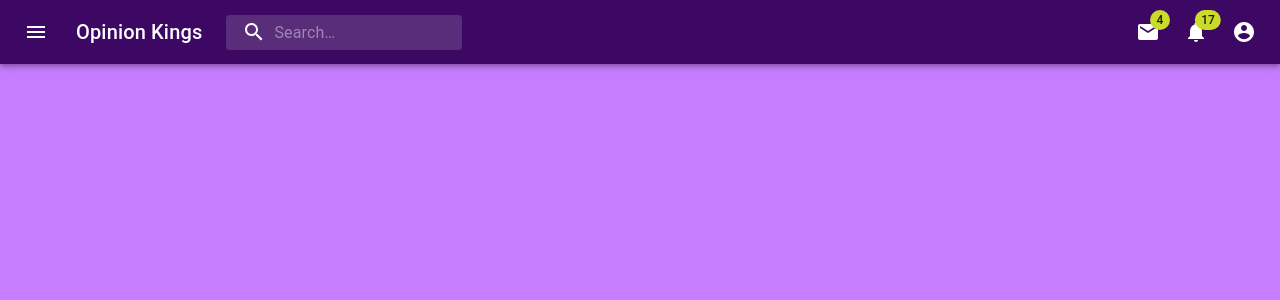
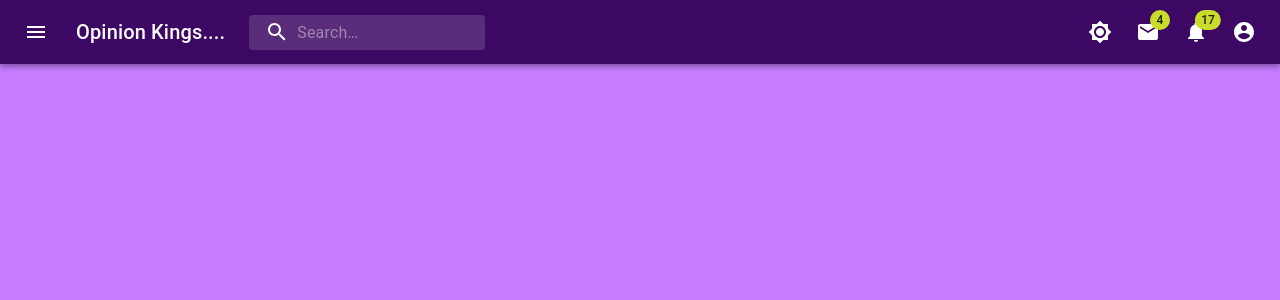
Before and after one commit to Hypermona/opinionkings, a React (Create React App) app: page / in a window 1280 px wide. Shown: the top 300 px of the page. Built offline with nearby package versions, Linux system fonts and the light colour scheme.

Commit message:
Feat: add dark theme button

```diff
--- a/src/Components/Header/Header.jsx
+++ b/src/Components/Header/Header.jsx
@@ -14,6 +14,10 @@ import AccountCircle from "@material-ui/icons/AccountCircle";
 import MailIcon from "@material-ui/icons/Mail";
 import NotificationsIcon from "@material-ui/icons/Notifications";
 import MoreIcon from "@material-ui/icons/MoreVert";
+import Brightness7Icon from "@material-ui/icons/Brightness7";
+import Brightness4Icon from "@material-ui/icons/Brightness4";
+import { useDispatch, useSelector } from "react-redux";
+import { setTheme } from "../../Redux/theme";
 
 const useStyles = makeStyles((theme) => ({
   grow: {
@@ -83,6 +87,8 @@ export default function Header() {
   const classes = useStyles();
   const [anchorEl, setAnchorEl] = React.useState(null);
   const [mobileMoreAnchorEl, setMobileMoreAnchorEl] = React.useState(null);
+  const dispatch = useDispatch();
+  const { preferedTheme } = useSelector((state) => state.theme);
 
   const isMenuOpen = Boolean(anchorEl);
   const isMobileMenuOpen = Boolean(mobileMoreAnchorEl);
@@ -132,8 +138,14 @@ export default function Header() {
       onClose={handleMobileMenuClose}
     >
       <MenuItem>
+        <IconButton>
+          <Brightness7Icon />
+          <Brightness4Icon />
+        </IconButton>
+      </MenuItem>
+      <MenuItem>
         <IconButton aria-label="show 4 new mails" color="inherit">
-          <Badge badgeContent={4} color="secondary">
+          <Badge badgeContent={1} color="secondary">
             <MailIcon />
           </Badge>
         </IconButton>
@@ -174,7 +186,7 @@ export default function Header() {
             <MenuIcon />
           </IconButton>
           <Typography className={classes.title} variant="h6" noWrap>
-            Opinion Kings
+            Opinion Kings....
           </Typography>
           <div className={classes.search}>
             <div className={classes.searchIcon}>
@@ -191,6 +203,9 @@ export default function Header() {
           </div>
           <div className={classes.grow} />
           <div className={classes.sectionDesktop}>
+            <IconButton onClick={() => dispatch(setTheme(!preferedTheme))} color="inherit">
+              {preferedTheme ? <Brightness7Icon /> : <Brightness4Icon />}
+            </IconButton>
             <IconButton aria-label="show 4 new mails" color="inherit">
               <Badge badgeContent={4} color="secondary">
                 <MailIcon />
--- a/src/Custom/Customization.jsx
+++ b/src/Custom/Customization.jsx
@@ -2,31 +2,18 @@ import React from "react";
 import { ThemeProvider, createMuiTheme } from "@material-ui/core/styles";
 import CssBaseline from "@material-ui/core/CssBaseline";
 import useMediaQuery from "@material-ui/core/useMediaQuery";
-
-const theme = createMuiTheme({
-  palette: {
-    background: {
-      default: "#263238",
-    },
-    type: "light",
-    primary: {
-      main: "#640DA8",
-    },
-    secondary: {
-      main: "#E2F05D",
-    },
-  },
-});
+import { useSelector } from "react-redux";
 
 export default function Customization({ children }) {
-  const prefersDarkMode = useMediaQuery("(prefers-color-scheme: dark)");
-
+  const prefersDarkMode = useMediaQuery("(prefers-color-scheme: light)");
+  const { preferedTheme } = useSelector((state) => state.theme);
+  const finalTheme = prefersDarkMode ^ preferedTheme;
   const theme = createMuiTheme({
     palette: {
       background: {
-        default: prefersDarkMode ? "#442A57" : "#C77DFF",
+        default: finalTheme ? "#1C1124" : "#C77DFF",
       },
-      type: prefersDarkMode ? "dark" : "light",
+      type: finalTheme ? "dark" : "light",
       primary: {
         main: "#3C0863",
       },
--- a/src/Redux/theme.js
+++ b/src/Redux/theme.js
@@ -2,7 +2,7 @@ import { createSlice } from "@reduxjs/toolkit";
 
 const themeSlice = createSlice({
   name: "theme",
-  initialState: { preferedTheme: "dark" },
+  initialState: { preferedTheme: true },
   reducers: {
     setTheme: (state, action) => {
       state.preferedTheme = action.payload;
```
